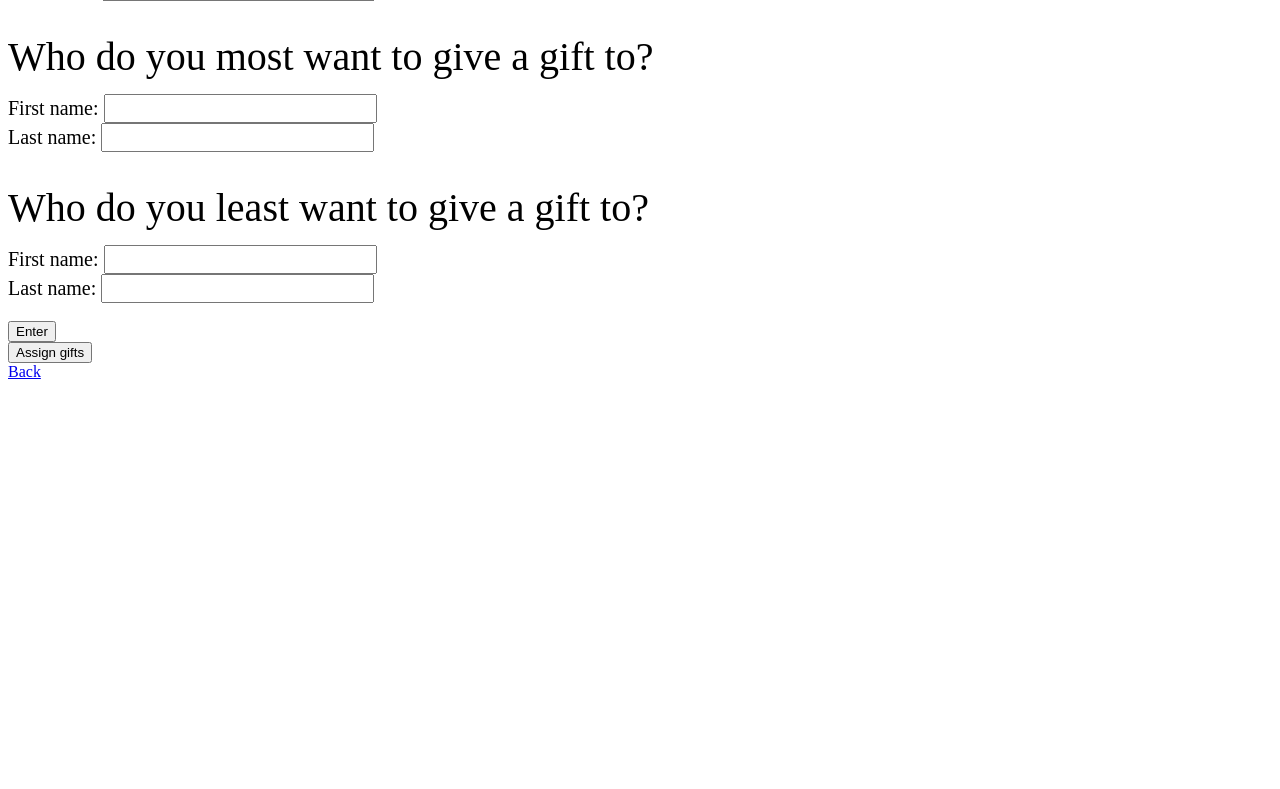
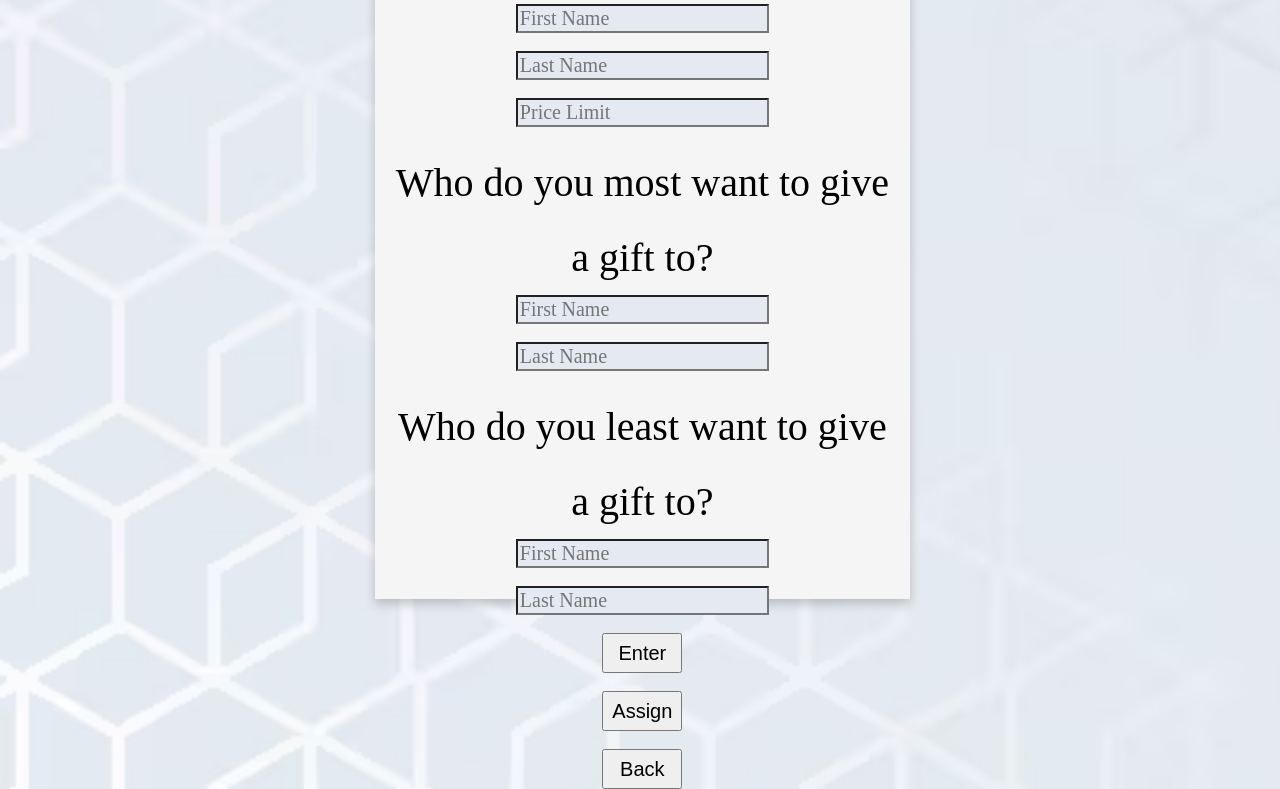
Before and after one commit to RyanSabo/590-Final-Project, a plain HTML site: page app/templates/santa.html in a window 1280 px wide. Shown: the part 363-1152 px from the top of the page. Before the commit the page ends 800 px from the top, so only its background shows below. Drawn offline with Linux system fonts and the light colour scheme; a web font is replaced by a local one.

Commit message:
Add more CSS

```diff
--- a/app/templates/santa.html
+++ b/app/templates/santa.html
@@ -13,26 +13,20 @@
     <div id="input-container">
         <form action="input_data" method="post">
             <label>Enter your name and price limit</label><br>
-            <span class="box-label">First name: </span><input type="text" id="firstName" name="firstName" required><br>
-            <span class="box-label">Last name: </span><input type="text" id="lastName" name="lastName" required><br>
-            <span class="box-label">Price limit: </span><input type="text" id="priceLimit" name="priceLimit" required><br>
-            <br>
+            <input type="text" id="firstName" name="firstName" placeholder="First Name" required><br><br>
+            <input type="text" id="lastName" name="lastName" placeholder="Last Name" required><br><br>
+            <input type="text" id="priceLimit" name="priceLimit" placeholder="Price Limit" required><br><br>
             <label>Who do you most want to give a gift to?</label><br>
-            <span class="box-label">First name: </span><input type="text" id="preferedPersonFirstName" name="preferedPersonFirstName"><br>
-            <span class="box-label">Last name: </span><input type="text" id="preferedPersonLastName" name="preferedPersonLastName"><br>
-            <br>
+            <input type="text" id="preferedPersonFirstName" name="preferedPersonFirstName" placeholder="First Name"><br><br>
+            <input type="text" id="preferedPersonLastName" name="preferedPersonLastName" placeholder="Last Name"><br><br>
             <label>Who do you least want to give a gift to?</label><br>
-            <span class="box-label">First name: </span><input type="text" id="leastPreferedPersonFirstName" name="leastPreferedPersonFirstName"><br>
-            <span class="box-label">Last name: </span><input type="text" id="leastPreferedPersonLastName" name="leastPreferedPersonLastName"><br><br>
-            <button>Enter</button>
+            <input type="text" id="leastPreferedPersonFirstName" name="leastPreferedPersonFirstName" placeholder="First Name"><br><br>
+            <input type="text" id="leastPreferedPersonLastName" name="leastPreferedPersonLastName" placeholder="Last Name"><br><br>
+            <button type="button" id="Enter" onclick="alert('Hello world!')">Enter</button><br><br>
+            <button type="button" id="Assign" onclick="alert('Hello world!')">Assign</button><br><br>
+            <button type="button" id="Back" href="index.html">Back</button>
         </form>
         <!-- TODO: On click for buttons -->
-        <button type="button" onclick="alert('Hello world!')">Assign gifts</button>
-    </div>
-
-
-    <div id="back">
-        <a href="/">Back</a>
     </div>
 
     <div id="output-container">
--- a/app/templates/styles.css
+++ b/app/templates/styles.css
@@ -1,8 +1,14 @@
+body {
+    background-image: url("cubes.avif");
+    background-size: 2000px;
+}
+
 h1 {
     color: red;
     font-family: 'Mountains of Christmas';
     font-size: 150px;
     line-height: 1px;
+    text-align: center;
 }
 
 h1 > span {
@@ -12,15 +18,43 @@ h1 > span {
     line-height: 1px;
 }
 
+#password-container, #newGroup-container {
+    text-align: center;
+    background: whitesmoke;
+    box-shadow: 0 5px 10px rgba(0, 0, 0, 0.2);
+    width: 40%;
+    height: 225px;
+    padding: 15px;
+    margin-left: 29%;
+    margin-top: 50px;
+}
+
+#input-container {
+    text-align: center;
+    background: whitesmoke;
+    box-shadow: 0 5px 10px rgba(0, 0, 0, 0.2);
+    width: 40%;
+    height: 730px;
+    padding: 15px;
+    margin-left: 29%;
+    margin-top: 50px;
+}
+
 label {
     font-size: 40px;
     line-height: 75px;
+    font-family: Constantia, serif;
+    align-content: center;
 }
 
 input {
     font-size: 20px;
+    font-family: Constantia, serif;
+    background-color: #e5e9f2;
 }
 
-.box-label {
+button {
+    height: 40px;
+    width: 80px;
     font-size: 20px;
 }
```
Also changed, not shown: app/templates/index.html (+4 -4 lines), app/templates/cubes.avif (added).
